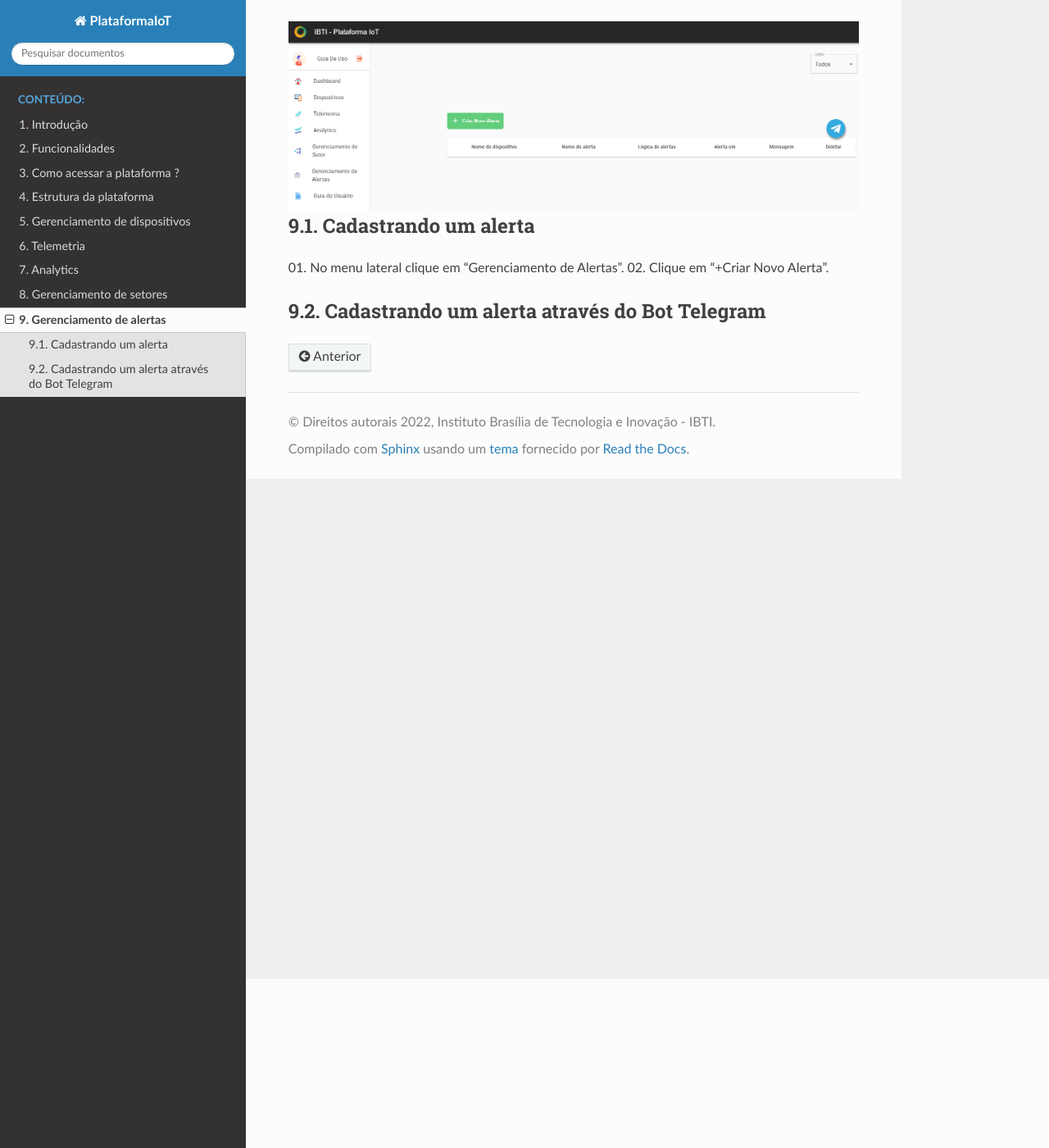
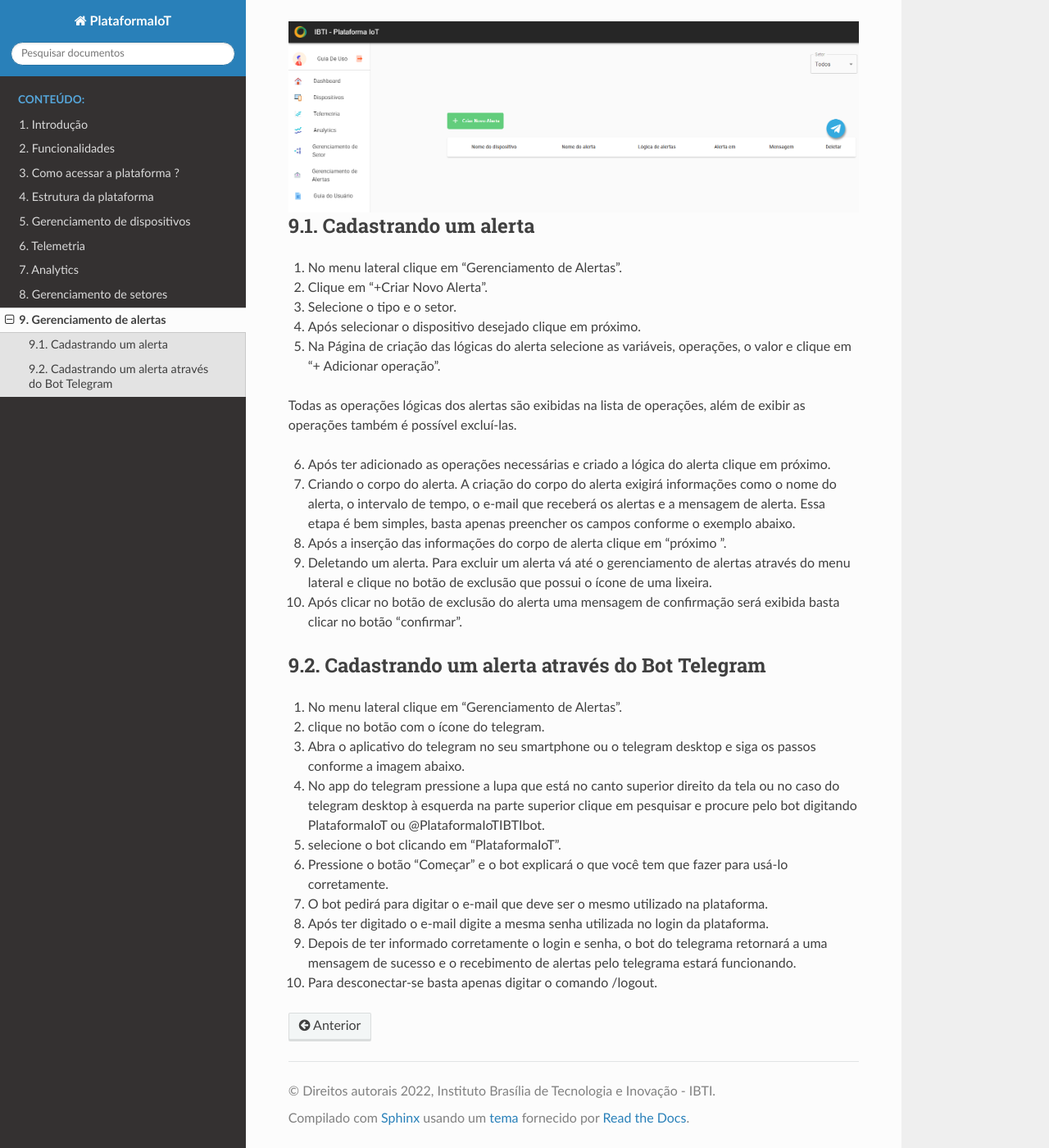
Before and after one commit to DevWanderson/Plataforma-Iot, a Sphinx documentation site: the page built from docs/gerenciamento-de-alertas.rst, in a window 1280 px wide and 1400 px high, scrolled down 206 px. Shown: the whole window at 82% size. Built offline with Sphinx 7.4.7 and the Read the Docs theme 2.0.0, drawn with Linux system fonts in a browser that asks for light colours.

Commit message:
Atualização do conteúdo da documentação

```diff
--- a/docs/gerenciamento-de-alertas.rst
+++ b/docs/gerenciamento-de-alertas.rst
@@ -10,7 +10,48 @@
 Cadastrando um alerta
 ----------------------
 01. No menu lateral clique em “Gerenciamento de Alertas”.
+
 02. Clique em “+Criar Novo Alerta”.
+
+03. Selecione o tipo e o setor.
+
+04. Após selecionar o dispositivo desejado clique em próximo.
+
+05. Na Página de criação das lógicas do alerta selecione as variáveis, operações, o valor   e clique em “+ Adicionar operação”.
+
+Todas as operações lógicas dos alertas são exibidas na lista de operações, além de exibir as operações também é possível excluí-las.
+
+06. Após ter adicionado as operações necessárias  e criado a lógica do alerta clique em próximo.
+
+07. Criando o corpo do alerta. A criação do corpo do alerta exigirá informações como o nome do alerta, o intervalo de tempo, o e-mail que receberá os alertas e a mensagem de alerta. Essa etapa é bem simples, basta apenas preencher os campos conforme o exemplo abaixo.
+
+08. Após a inserção das informações do corpo de alerta clique em "próximo ”.
+
+09. Deletando um alerta. Para excluir um alerta vá até o gerenciamento de alertas através do menu lateral e clique no botão de exclusão que possui o ícone de uma lixeira.
+
+10. Após clicar no botão de exclusão do alerta uma mensagem de confirmação será exibida basta clicar no botão “confirmar”.
+
+
 
 Cadastrando um alerta através do Bot Telegram
 -----------------------------------------------
+
+01. No menu lateral clique em “Gerenciamento de Alertas”.
+
+02. clique no botão com o ícone do telegram.
+
+03. Abra o aplicativo do telegram no seu smartphone ou o telegram desktop e siga os passos conforme a imagem abaixo.
+
+04. No app do telegram pressione a lupa que está no canto superior direito da tela ou no caso do telegram desktop à esquerda na parte superior clique em pesquisar e procure pelo bot digitando PlataformaIoT ou @PlataformaIoTIBTIbot.
+
+05. selecione o bot clicando em  “PlataformaIoT”.
+
+06. Pressione o botão “Começar” e o bot explicará o que você tem que fazer para usá-lo corretamente.
+
+07. O bot pedirá para digitar o e-mail que deve ser o mesmo utilizado na plataforma.
+
+08. Após ter digitado o e-mail digite a mesma senha utilizada no login da plataforma.
+
+09. Depois de ter informado corretamente o login e senha, o bot do telegrama retornará a uma mensagem de sucesso e o recebimento de alertas pelo telegrama estará funcionando.
+
+10. Para desconectar-se basta apenas digitar o comando /logout.
```
Also changed, not shown: docs/gerenciamento-de-setores.rst (+6 -6 lines), docs/images/v29.png.
